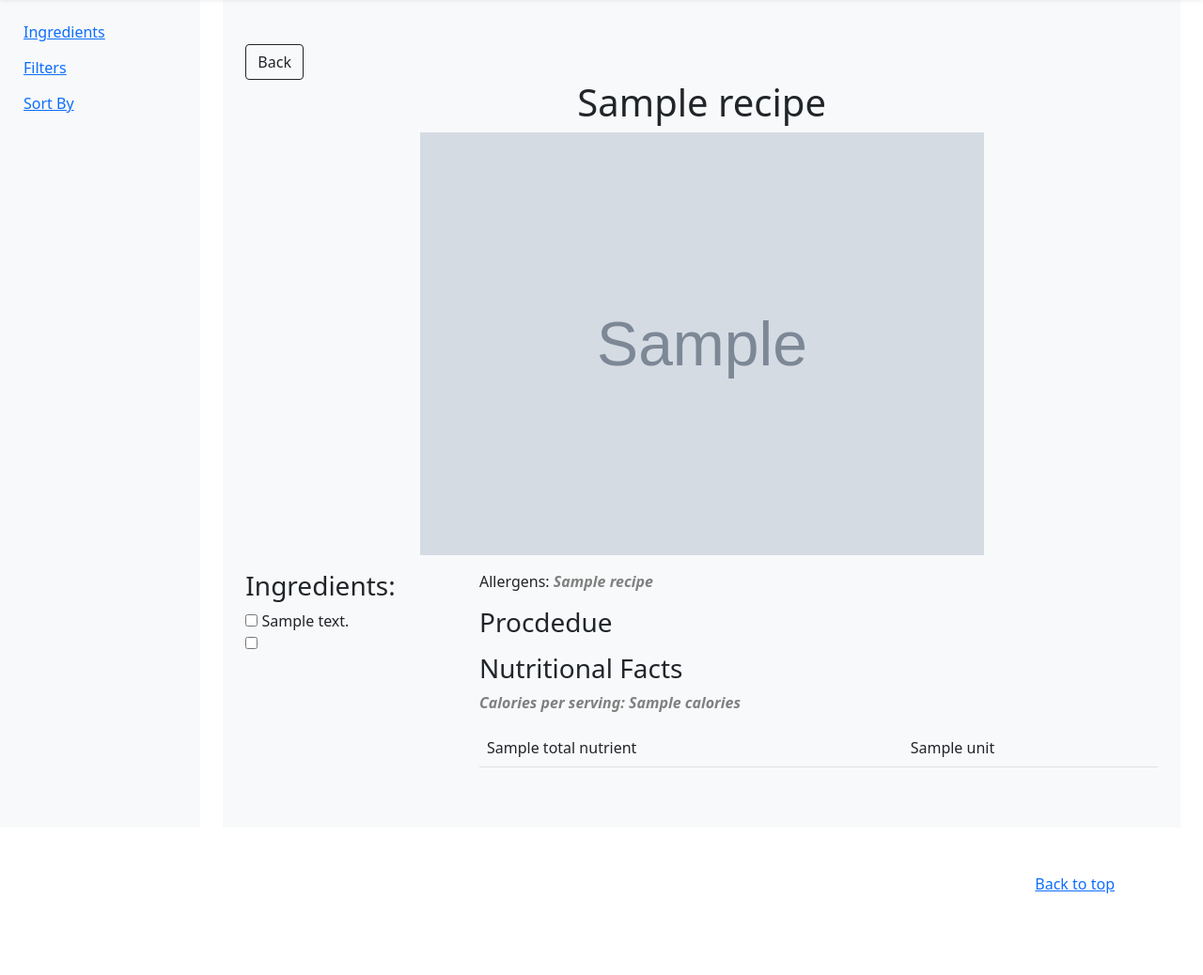
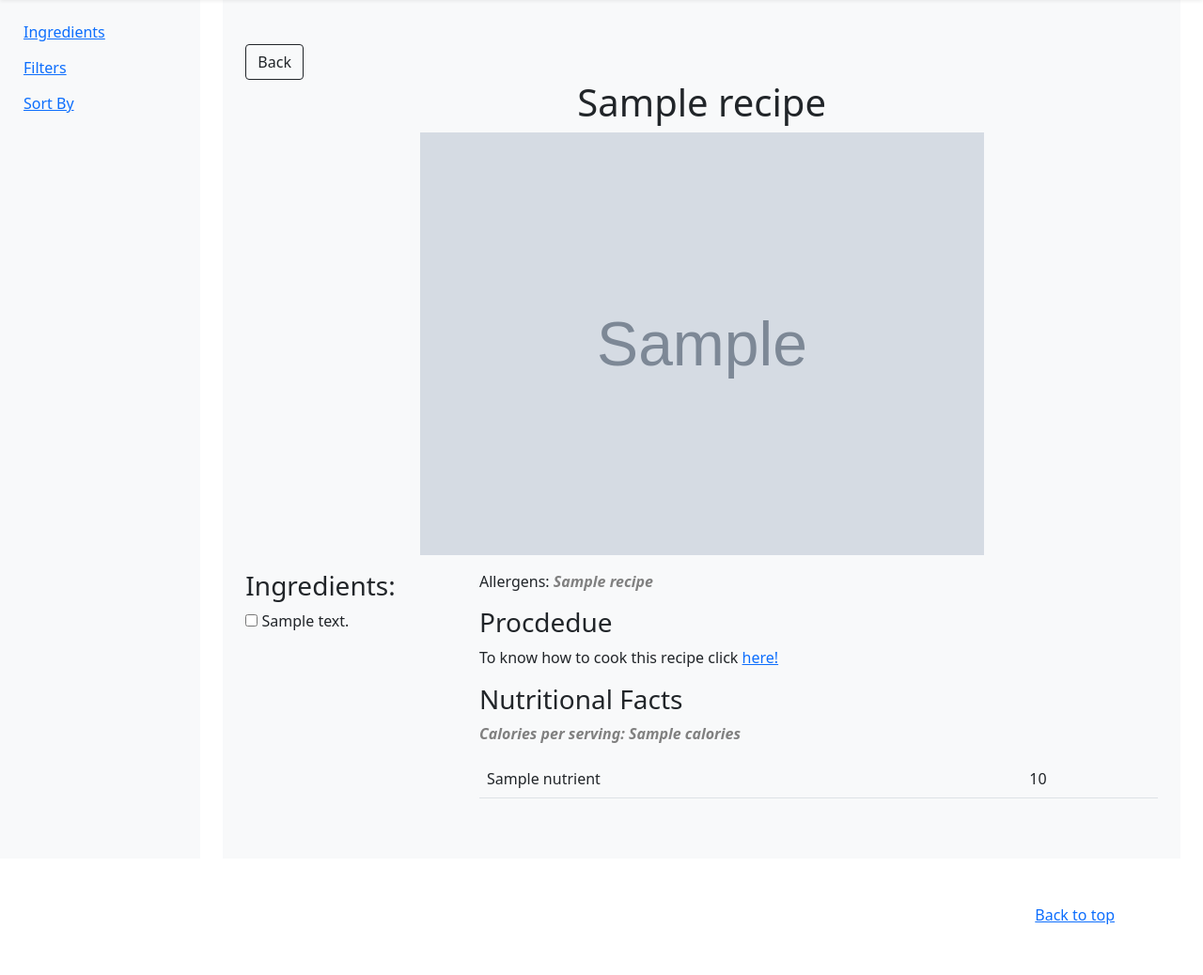
Before and after one commit to int-elligence2021/int-elligence2021.github.io, a Flask app: template templates/display_page.html in a window 1280 px wide. Shown: the part 57-1095 px from the top of the page at 94% size. Before the commit the page ends 1008 px from the top, so only its background shows below. Run offline with Flask 2, Linux system fonts and the light colour scheme; the template is opened without the code that fills it: most values are stand-ins (such as "Sample title", 1, 10 or a date in 2020); grey boxes marked "Sample" are stand-in pictures; some libraries are stand-ins or nearby versions.

Commit message:
display now working!

```diff
--- a/templates/display_page.html
+++ b/templates/display_page.html
@@ -36,7 +36,6 @@
 
 <main class="col-md-9 ms-sm-auto col-lg-10 px-md-4">
 
-  <!-- carbonara recipe ref: https://damndelicious.net/2014/03/29/spaghetti-carbonara/ -->
   <div class="album py-5 bg-light">
     <div class="container">
       <!-- TITLE -->
@@ -50,10 +49,9 @@
         <div class="col-md-3">
           <!-- INGREDIENTS -->
           <h3 class="ingredients">Ingredients:</h3>
-          <input type="checkbox" id="ing1">
           {% for i in recipes.ingredients %}
+            <input type="checkbox" id="ing1">
             <label for="ing1"> {{ i.text }} </label><br>
-            <input type="checkbox" id="ing2">
           {% endfor %}
         </div>
 
@@ -67,16 +65,18 @@
 
           <!-- HOW TO MAKE -->
           <h3 class="procedure">Procdedue</h3>
+          <p>To know how to cook this recipe click <a href={{ recipes.url }}>here!</a> </p>
 
           <!-- NUTRITIONAL FACTS -->
           <h3 class="procedure">Nutritional Facts</h3>
           <p class="emphasis">Calories per serving: {{ recipes.calories }}</p>
+          <!-- <p class="emphasis">{{ recipes.nutrient }}</p> -->
           <table class="table">
             <tbody>
-              {% for h in recipes.totalNutrients %}
+              {% for nutrients in recipes.nutrient %}
                 <tr>
-                  <td>{{ h.label }}</td>
-                  <td>{{ h.unit }}</td>
+                  <td>{{ nutrients.label }}</td>
+                  <td>{{ nutrients.quantity }}</td>
                 </tr>
               {% endfor %}
             </tbody>
--- a/test_api.py
+++ b/test_api.py
@@ -34,7 +34,7 @@ def handle_selections(req):
 
 def call_api(query, num_ingr):
 	resp = requests.get(url + query)
-	print(url+query)
+	# print(url+query)
 	if resp.status_code == 200:
 		d=json.loads(resp.text)
 
@@ -58,11 +58,21 @@ def call_api(query, num_ingr):
 def display_recipe(label):
 	for recipe in recipe_dict['recipes']:
 		if recipe['label'] == label:
-			print(label)
+			nutrient = []
+			for nutrients in recipe['totalNutrients']:
+				sample = {}
+				x = str(round(recipe['totalNutrients'][nutrients]['quantity'], 2)) + ' ' + recipe['totalNutrients'][nutrients]['unit']
+				sample = {
+					'label': recipe['totalNutrients'][nutrients]['label'],
+					'quantity': x
+				}
+				nutrient.append(sample)
+			recipe["nutrient"] = nutrient
+			recipe["calories"] = round(recipe['calories'], 2)
 			return recipe
 	return {}
 
-# print("Hello!")
+# FOR TESTING PURPOSES
 # recipe_list = handle_selections({
 # 	'health': '',
 # 	'diet': '',
@@ -73,6 +83,3 @@ def display_recipe(label):
 # 	'num_ingr': 2,
 # 	'excluded': ''
 # })
-
-# res = display_recipe("Italian Chicken Pasta Salad")
-# print(res)
```
